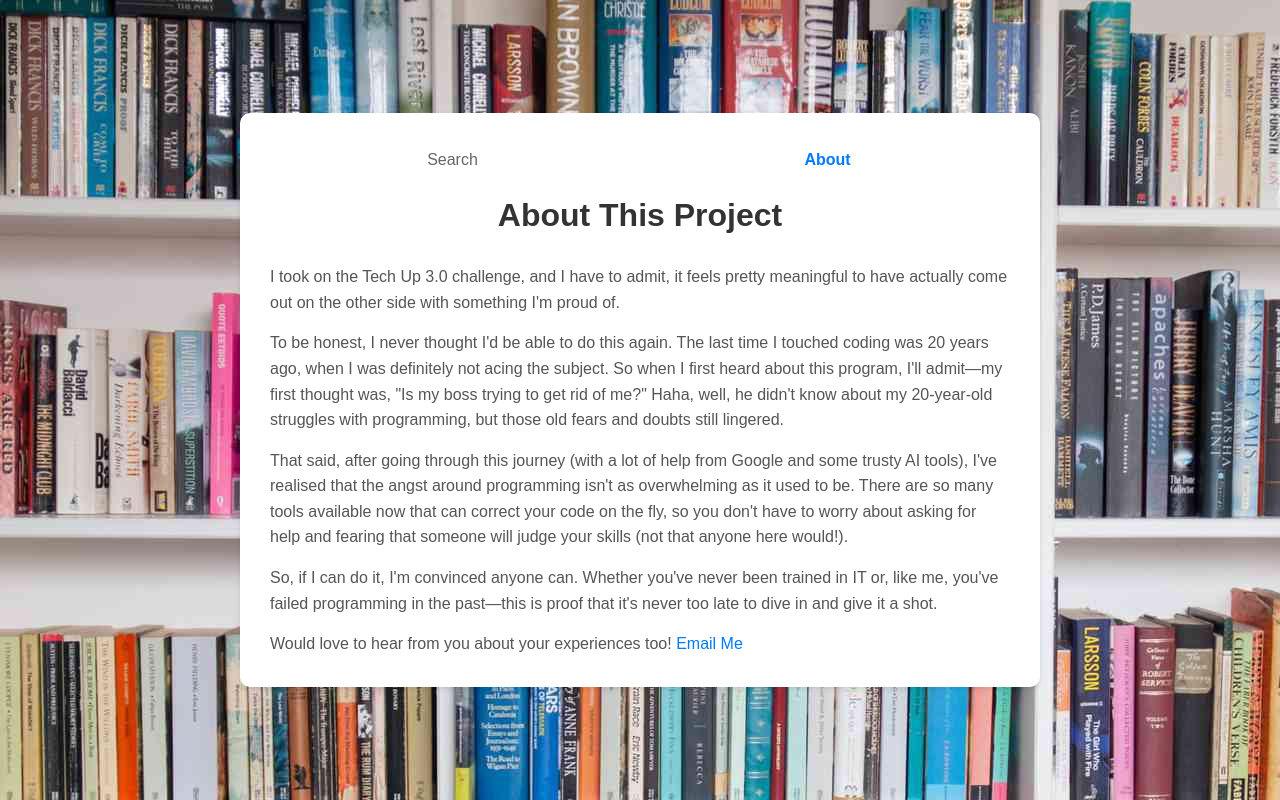
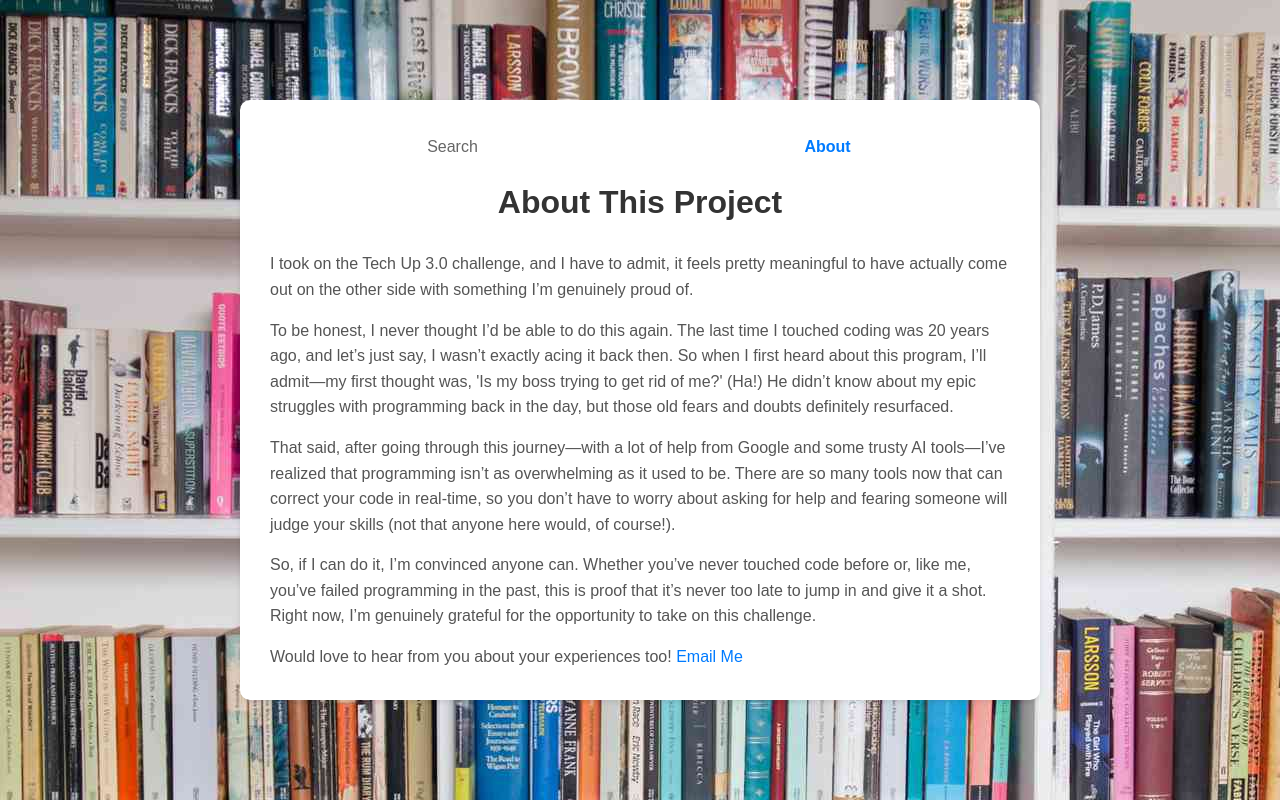
Before and after one commit to yvonneptech/TUpBooksgowhere, a plain HTML site: page index.html in a window 1280 px wide. Both pictures are taken after a click on the button "About". Drawn offline with Linux system fonts and the light colour scheme.

Commit message:
/*with google analytics*/

```diff
--- a/index.html
+++ b/index.html
@@ -5,6 +5,17 @@
     <meta name="viewport" content="width=device-width, initial-scale=1.0">
     <title>Community Club Book Drop/Pick-up Points</title>
     <link rel="stylesheet" href="style.css">
+
+<!-- Google tag (gtag.js) -->
+<script async src="https://www.googletagmanager.com/gtag/js?id=G-LBH778VKBP"></script>
+<script>
+  window.dataLayer = window.dataLayer || [];
+  function gtag(){dataLayer.push(arguments);}
+  gtag('js', new Date());
+
+  gtag('config', 'G-LBH778VKBP');
+</script>
+
 </head>
 <body>
     <div class="error-modal" id="errorModal"></div>
@@ -66,13 +77,13 @@
         <div id="about-page" class="page">
             <h1>About This Project</h1>
             <div class="about-content">
-                <p>I took on the Tech Up 3.0 challenge, and I have to admit, it feels pretty meaningful to have actually come out on the other side with something I'm proud of.</p>
+                <p>I took on the Tech Up 3.0 challenge, and I have to admit, it feels pretty meaningful to have actually come out on the other side with something I’m genuinely proud of.</p>
 
-                <p>To be honest, I never thought I'd be able to do this again. The last time I touched coding was 20 years ago, when I was definitely not acing the subject. So when I first heard about this program, I'll admit—my first thought was, "Is my boss trying to get rid of me?" Haha, well, he didn't know about my 20-year-old struggles with programming, but those old fears and doubts still lingered.</p>
+                <p>To be honest, I never thought I’d be able to do this again. The last time I touched coding was 20 years ago, and let’s just say, I wasn’t exactly acing it back then. So when I first heard about this program, I’ll admit—my first thought was, 'Is my boss trying to get rid of me?' (Ha!) He didn’t know about my epic struggles with programming back in the day, but those old fears and doubts definitely resurfaced.</p>
 
-                <p>That said, after going through this journey (with a lot of help from Google and some trusty AI tools), I've realised that the angst around programming isn't as overwhelming as it used to be. There are so many tools available now that can correct your code on the fly, so you don't have to worry about asking for help and fearing that someone will judge your skills (not that anyone here would!).</p>
+                <p>That said, after going through this journey—with a lot of help from Google and some trusty AI tools—I’ve realized that programming isn’t as overwhelming as it used to be. There are so many tools now that can correct your code in real-time, so you don’t have to worry about asking for help and fearing someone will judge your skills (not that anyone here would, of course!).</p>
 
-                <p>So, if I can do it, I'm convinced anyone can. Whether you've never been trained in IT or, like me, you've failed programming in the past—this is proof that it's never too late to dive in and give it a shot.</p>
+                <p>So, if I can do it, I’m convinced anyone can. Whether you’ve never touched code before or, like me, you’ve failed programming in the past, this is proof that it’s never too late to jump in and give it a shot. Right now, I’m genuinely grateful for the opportunity to take on this challenge.</p>
 
                 <p>Would love to hear from you about your experiences too! <a href="mailto:yvonnetyr@yahoo.com.au" class="email-link">Email Me</a></p>
             </div>
```
